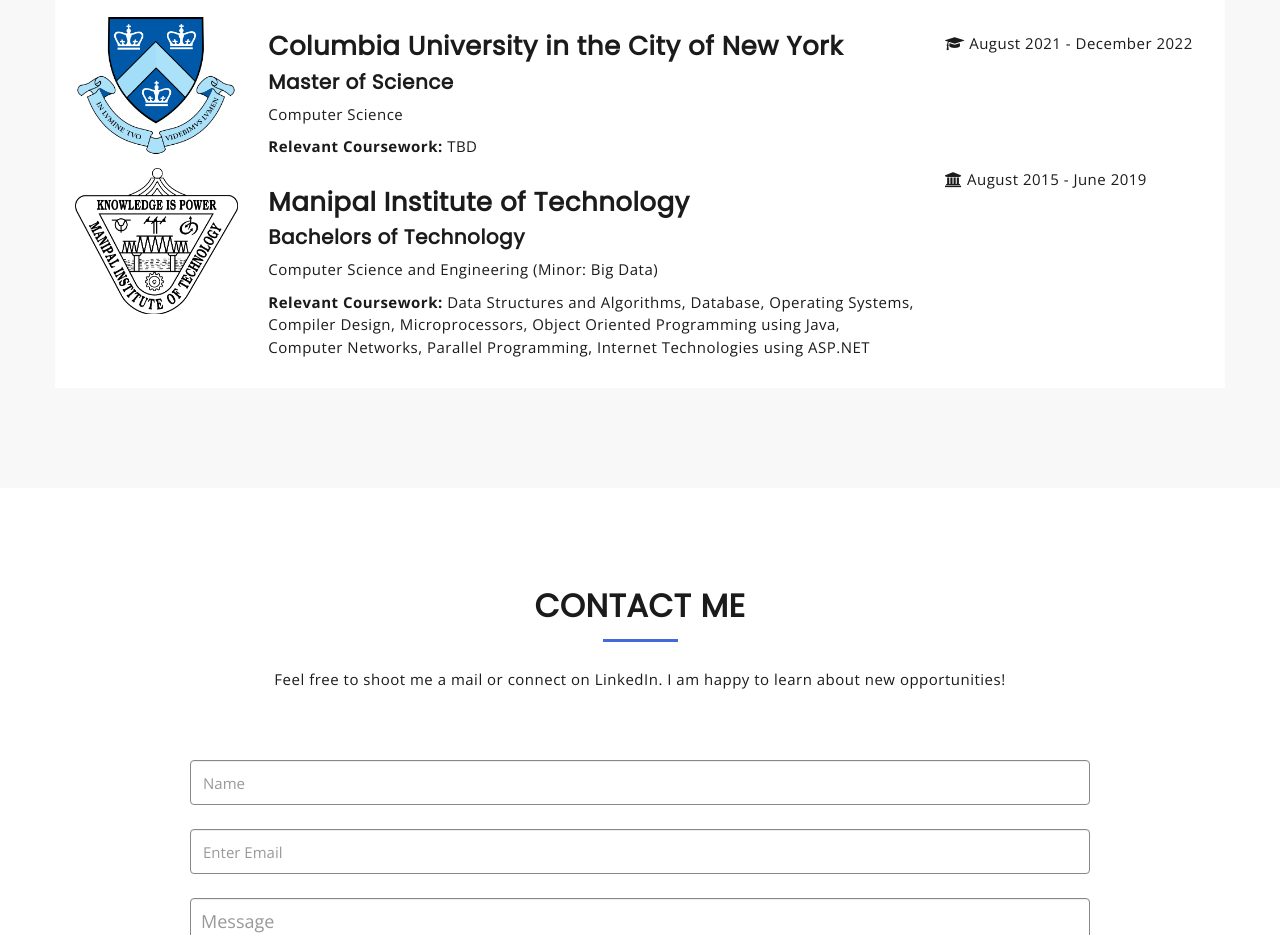
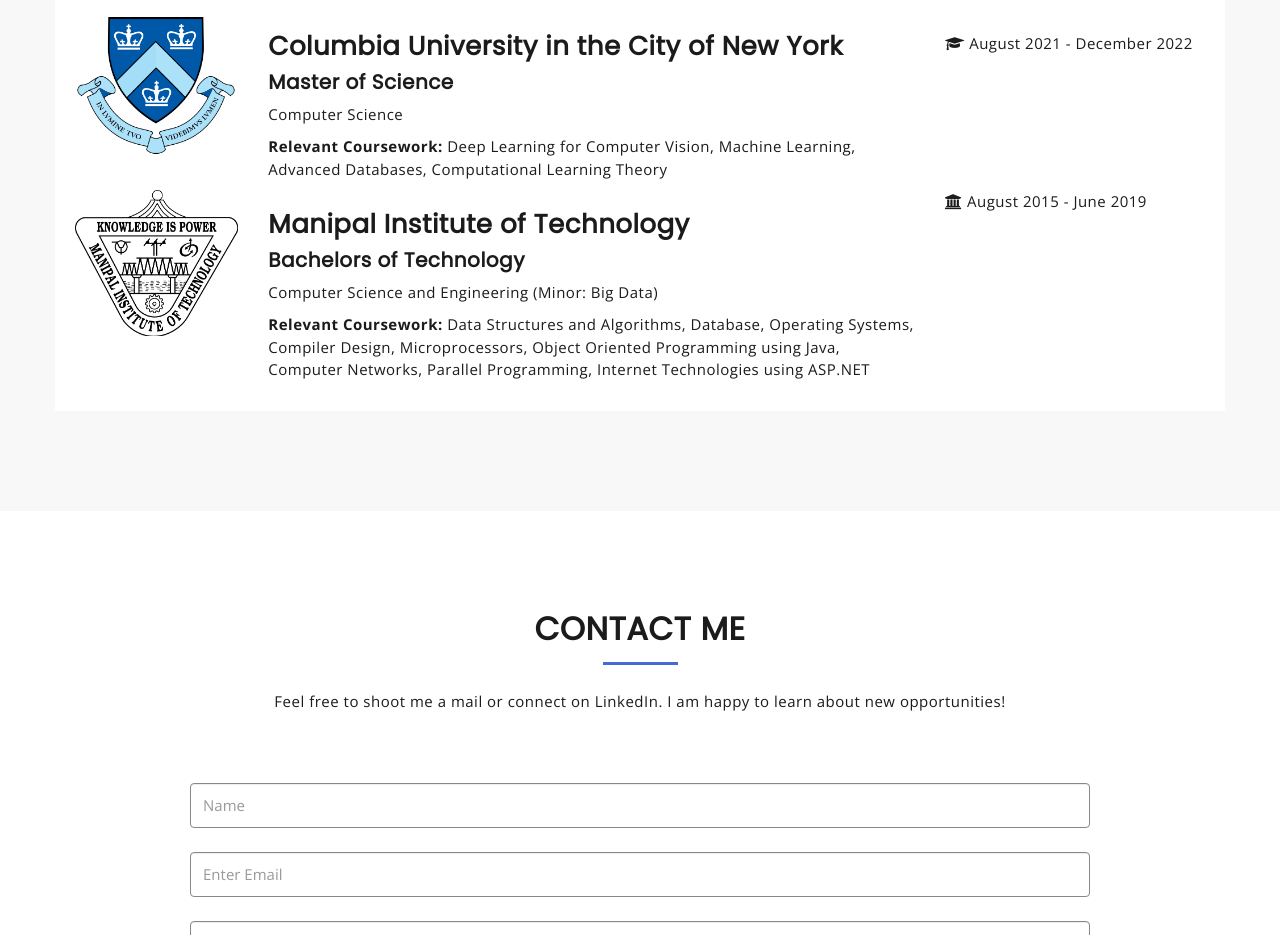
Before and after one commit to reficul31/reficul31.github.io, a plain HTML site: page index.html in a window 1280 px wide. Shown: the part 3860-4795 px from the top of the page. Drawn offline with nearby package versions, Linux system fonts and the light colour scheme.

Commit message:
Updating coursework for columbia

```diff
--- a/index.html
+++ b/index.html
@@ -207,7 +207,7 @@
 												<h3>Columbia University in the City of New York</h3>
 												<h5>Master of Science</h5>
 												<p>Computer Science</p>
-												<p><b>Relevant Coursework:</b> TBD</p>
+												<p><b>Relevant Coursework:</b> Deep Learning for Computer Vision, Machine Learning, Advanced Databases, Computational Learning Theory</p>
 											</div>
 										</div>
 										<div class="col-md-3">
```
